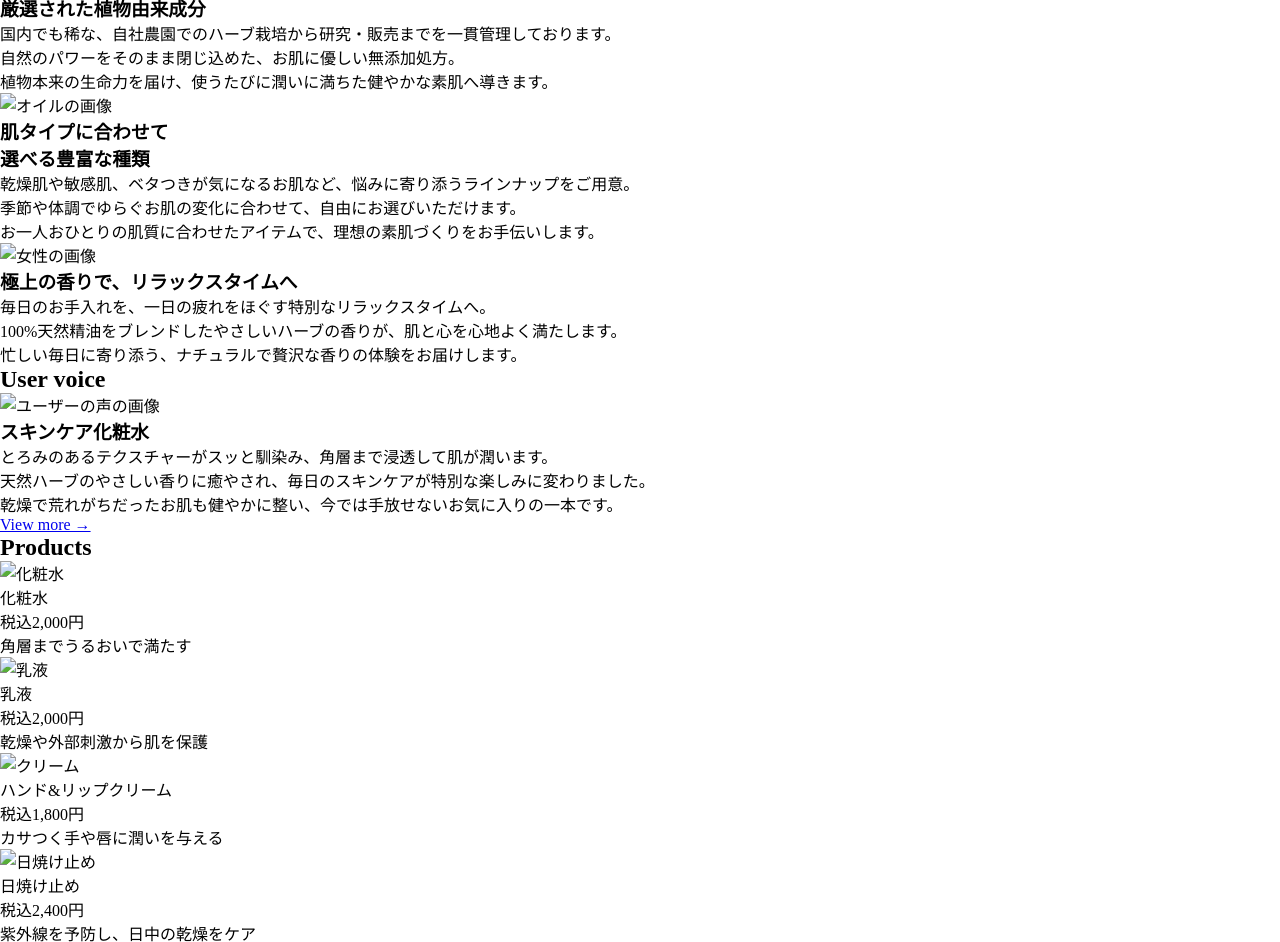
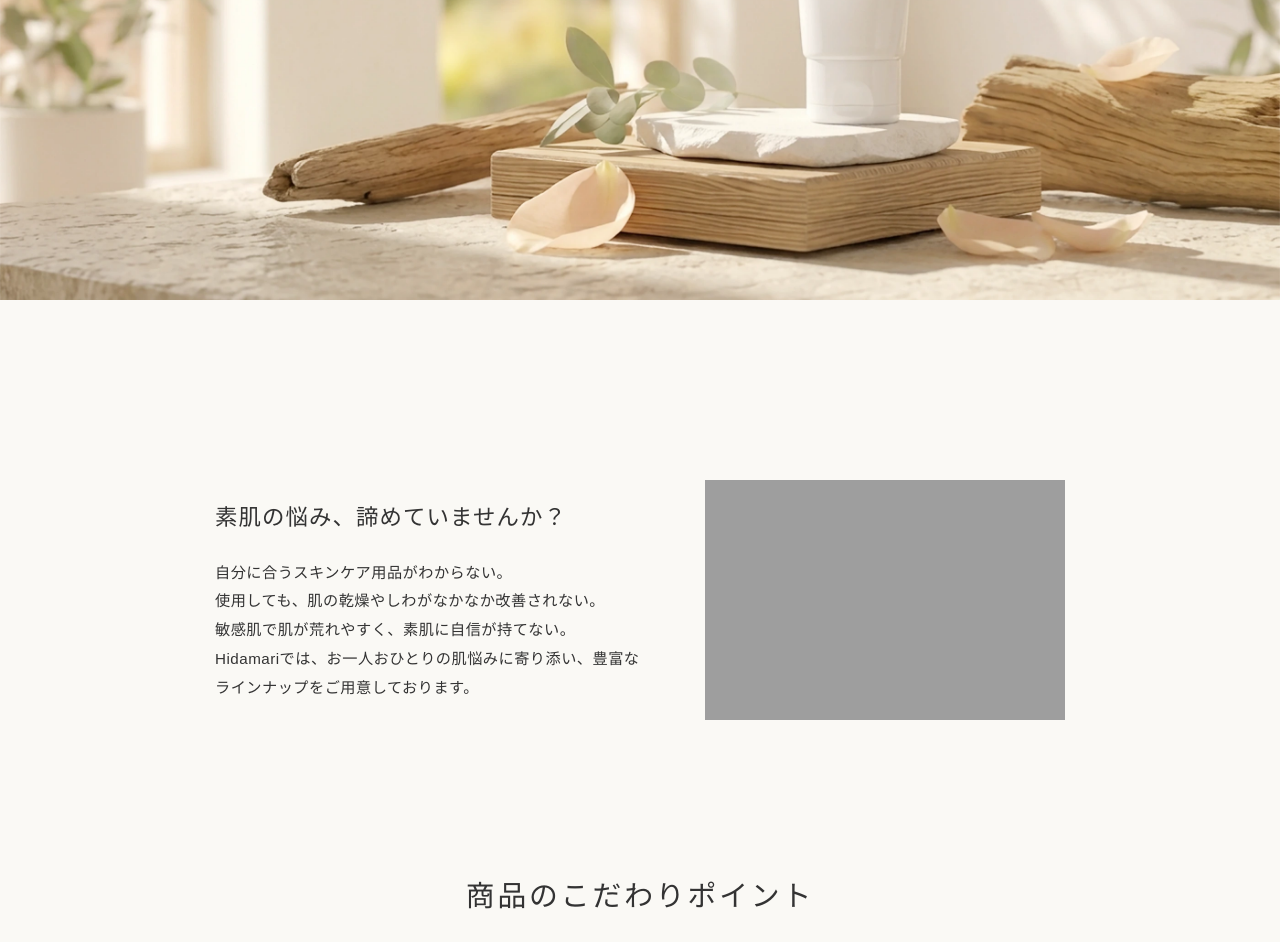
Before and after one commit to a-morifuji/skincare, a plain HTML site: page index.html in a window 1280 px wide. Shown: the part 500-1442 px from the top of the page. Drawn offline with Linux system fonts and the light colour scheme; some packages are replaced by stand-ins of ours; the site is published under a folder, as on GitHub Pages, so addresses that start at the root find nothing; a web font is replaced by a local one.

Commit message:
Update index.html

```diff
--- a/index.html
+++ b/index.html
@@ -14,7 +14,7 @@
         rel="stylesheet">
 
     <link rel="stylesheet" href="https://unpkg.com/ress/dist/ress.min.css">
-    <link rel="stylesheet" href="/css/style.css">
+    <link rel="stylesheet" href="css/style.css">
 </head>
 
 <body>
@@ -22,7 +22,7 @@
         <div class="wrapper header_inner">
             <h1 class="header_logo">
                 <a href="index.html">
-                    <img src="/img/logo/skin_logo_ol.webp" alt="ロゴ">
+                    <img src="img/logo/skin_logo_ol.webp" alt="ロゴ">
                 </a>
             </h1>
 
@@ -47,7 +47,7 @@
 
     <main>
         <div id="first_view" class="first_view">
-            <img src="/img/fv/fv.webp" alt="ファーストビュー">
+            <img src="img/fv/fv.webp" alt="ファーストビュー">
             <div class="fv_text">
                 <p class="fv_catch">あなたの肌を優しく包みこむ<br>新感覚のスキンケア</p>
             </div>
@@ -65,7 +65,7 @@
                             Hidamariでは、お一人おひとりの肌悩みに寄り添い、豊富なラインナップをご用意しております。
                         </p>
                     </div>
-                    <img src="/img/main/main-hand.webp" alt="両手の写真" class="worries_img">
+                    <img src="img/main/main-hand.webp" alt="両手の写真" class="worries_img">
                 </div>
             </div>
         </section>
@@ -75,7 +75,7 @@
                 <h2>商品の<br class="br_txt">こだわりポイント</h2>
 
                 <div class="skin_box">
-                    <img src="/img/main/main-harb.webp" alt="ハーブの画像" class="skin_img">
+                    <img src="img/main/main-harb.webp" alt="ハーブの画像" class="skin_img">
                     <div class="skin_text">
                         <h3>厳選された植物由来成分</h3>
                         <p>
@@ -87,7 +87,7 @@
                 </div>
 
                 <div class="skin_box">
-                    <img src="/img/main/main-spit.webp" alt="オイルの画像" class="skin_img">
+                    <img src="img/main/main-spit.webp" alt="オイルの画像" class="skin_img">
                     <div class="skin_text">
                         <h3>肌タイプに合わせて<br class="br_txt">選べる豊富な種類</h3>
                         <p>
@@ -99,7 +99,7 @@
                 </div>
 
                 <div class="skin_box">
-                    <img src="/img/main/main-wmn.webp" alt="女性の画像" class="skin_img">
+                    <img src="img/main/main-wmn.webp" alt="女性の画像" class="skin_img">
                     <div class="skin_text">
                         <h3>極上の香りで、リラックスタイムへ</h3>
                         <p>
@@ -116,7 +116,7 @@
             <div class="wrapper">
                 <h2>User voice</h2>
                 <div class="uv_box">
-                    <img src="/img/main/main-uv.webp" alt="ユーザーの声の画像" class="uv_img">
+                    <img src="img/main/main-uv.webp" alt="ユーザーの声の画像" class="uv_img">
                     <div class="uv_text">
                         <h3>スキンケア化粧水</h3>
                         <p>
@@ -138,7 +138,7 @@
 
                 <div class="products_list">
                     <div class="products_box">
-                        <img src="/img/products/prdcs-001.webp" alt="化粧水" class="products_img">
+                        <img src="img/products/prdcs-001.webp" alt="化粧水" class="products_img">
                         <dl class="products_text">
                             <dt>化粧水</dt>
                             <dd>税込2,000円<br>角層までうるおいで満たす</dd>
@@ -146,7 +146,7 @@
                     </div>
 
                     <div class="products_box">
-                        <img src="/img/products/prdcs-002.webp" alt="乳液" class="products_img">
+                        <img src="img/products/prdcs-002.webp" alt="乳液" class="products_img">
                         <dl class="products_text">
                             <dt>乳液</dt>
                             <dd>税込2,000円<br>乾燥や外部刺激から肌を保護</dd>
@@ -154,7 +154,7 @@
                     </div>
 
                     <div class="products_box">
-                        <img src="/img/products/prdcs-003.webp" alt="クリーム" class="products_img">
+                        <img src="img/products/prdcs-003.webp" alt="クリーム" class="products_img">
                         <dl class="products_text">
                             <dt>ハンド&amp;リップクリーム</dt>
                             <dd>税込1,800円<br>カサつく手や唇に潤いを与える</dd>
@@ -162,7 +162,7 @@
                     </div>
 
                     <div class="products_box">
-                        <img src="/img/products/prdcs-004.webp" alt="日焼け止め" class="products_img">
+                        <img src="img/products/prdcs-004.webp" alt="日焼け止め" class="products_img">
                         <dl class="products_text">
                             <dt>日焼け止め</dt>
                             <dd>税込2,400円<br>紫外線を予防し、日中の乾燥をケア</dd>
@@ -234,7 +234,7 @@
         <div class="wrapper footer_wrapper">
 
             <div class="footer_logo">
-                <img src="/img/logo/skin_logo_ol.webp" alt="ロゴ">
+                <img src="img/logo/skin_logo_ol.webp" alt="ロゴ">
             </div>
 
             <div class="footer_menu_group">
@@ -262,7 +262,7 @@
         </div>
     </footer>
 
-    <script src="/script/sctipt.js"></script>
+    <script src="script/sctipt.js"></script>
 </body>
 
 </html>
```
